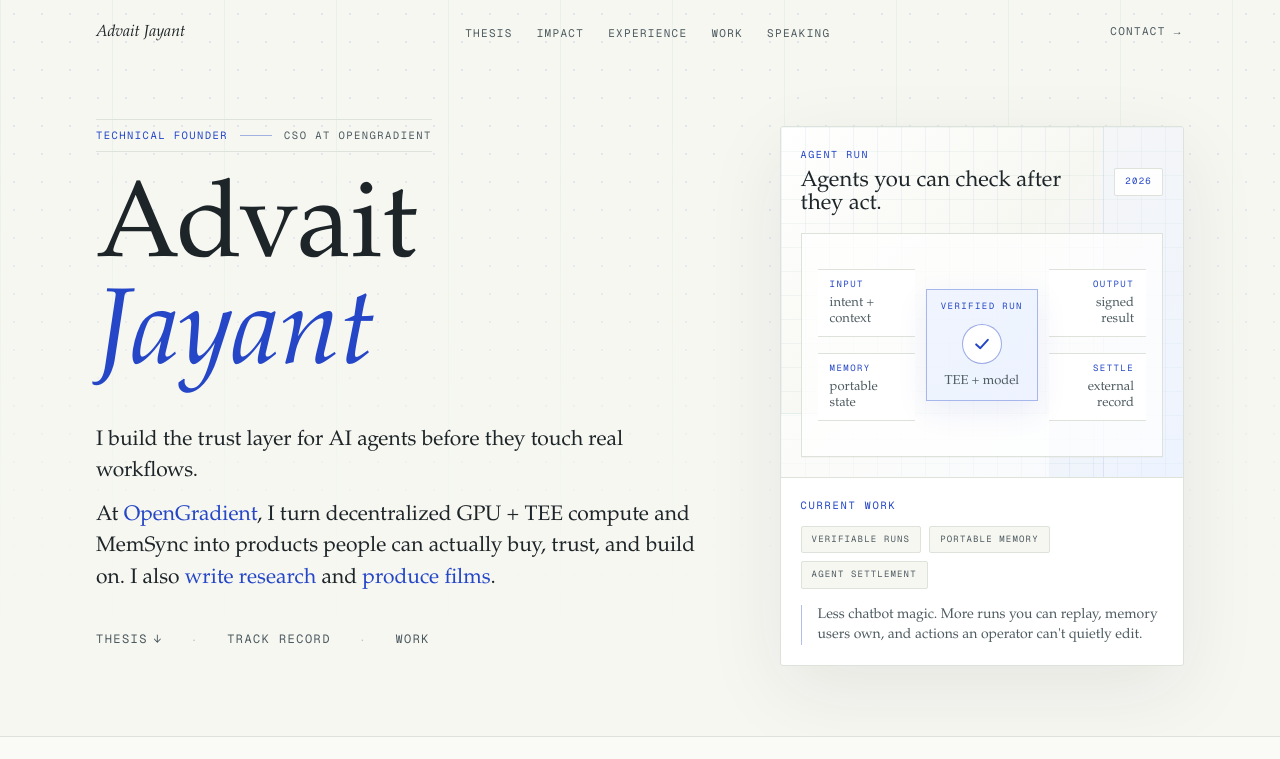
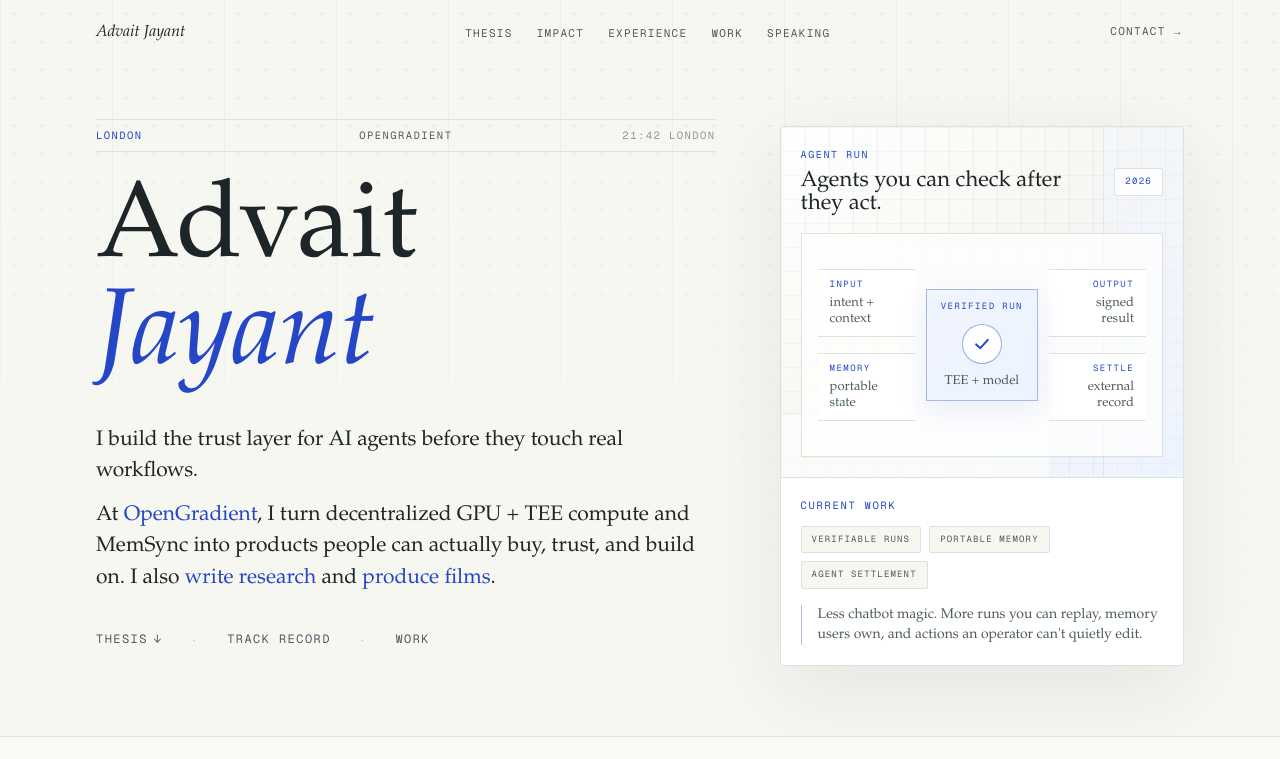
Before and after one commit to 0xadvait/personal_web, a Next.js app: page / in a window 1280 px wide. Shown: the top 759 px of the page. Built offline with nearby package versions, Linux system fonts and the light colour scheme.

Commit message:
Add subtle homepage context

```diff
--- a/src/components/Footer.js
+++ b/src/components/Footer.js
@@ -12,6 +12,7 @@ export default function Footer() {
             advait.tech
           </a>
           <span>London</span>
+          <span className="hidden sm:inline">Iowan + Geist</span>
         </div>
       </div>
     </footer>
--- a/src/components/Hero.js
+++ b/src/components/Hero.js
@@ -1,5 +1,6 @@
 'use client';
 
+import { useEffect, useState } from 'react';
 import { motion, useReducedMotion } from 'motion/react';
 
 const signals = ['verifiable runs', 'portable memory', 'agent settlement'];
@@ -28,11 +29,14 @@ export default function Hero() {
           <div className="min-w-0">
             <motion.div
               {...fadeUp(10, 0, 0.75)}
-              className="mb-6 inline-flex items-center gap-3 border-y border-border py-2 font-mono text-[10px] uppercase tracking-[0.14em] text-fg-muted sm:mb-7 sm:text-[10.5px]"
+              aria-label="Current context"
+              className="mb-6 grid max-w-2xl grid-cols-2 gap-x-4 gap-y-1 border-y border-border py-2 font-mono text-[10px] uppercase tracking-[0.14em] text-fg-muted sm:mb-7 sm:grid-cols-3 sm:text-[10.5px]"
             >
-              <span className="text-accent">Technical founder</span>
-              <span aria-hidden className="h-px w-8 bg-accent/40" />
-              <span>CSO at OpenGradient</span>
+              <span className="text-accent">London</span>
+              <span className="sm:text-center">OpenGradient</span>
+              <span className="col-span-2 text-fg-dim sm:col-span-1 sm:text-right">
+                <LondonTime />
+              </span>
             </motion.div>
 
             <motion.h1
@@ -123,6 +127,29 @@ export default function Hero() {
       </div>
     </section>
   );
+}
+
+function LondonTime() {
+  const [time, setTime] = useState('London time');
+
+  useEffect(() => {
+    const update = () => {
+      const formatted = new Intl.DateTimeFormat('en-GB', {
+        timeZone: 'Europe/London',
+        hour: '2-digit',
+        minute: '2-digit',
+        hour12: false,
+      }).format(new Date());
+
+      setTime(`${formatted} London`);
+    };
+
+    update();
+    const id = window.setInterval(update, 60_000);
+    return () => window.clearInterval(id);
+  }, []);
+
+  return time;
 }
 
 function HeroSystemPanel() {
```
